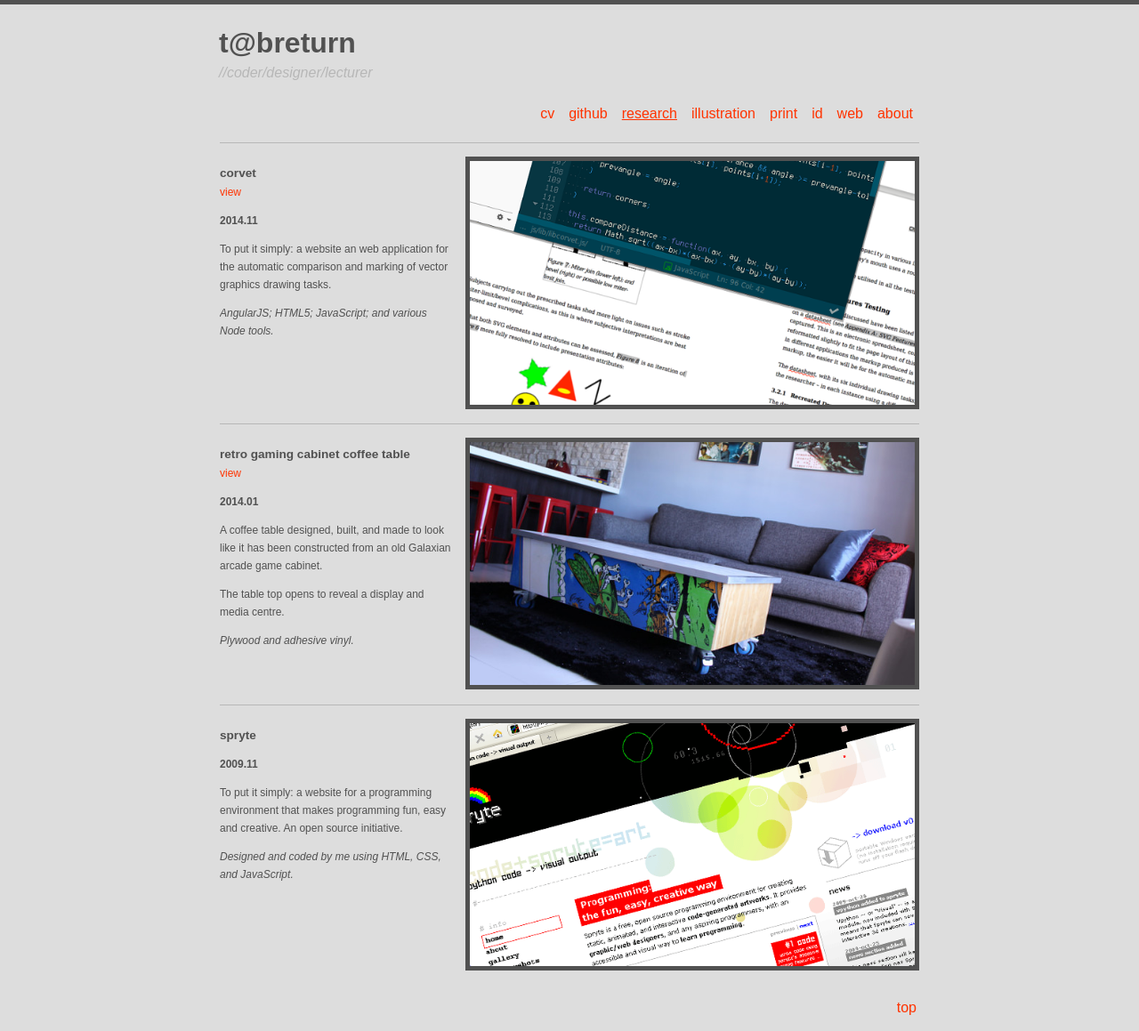
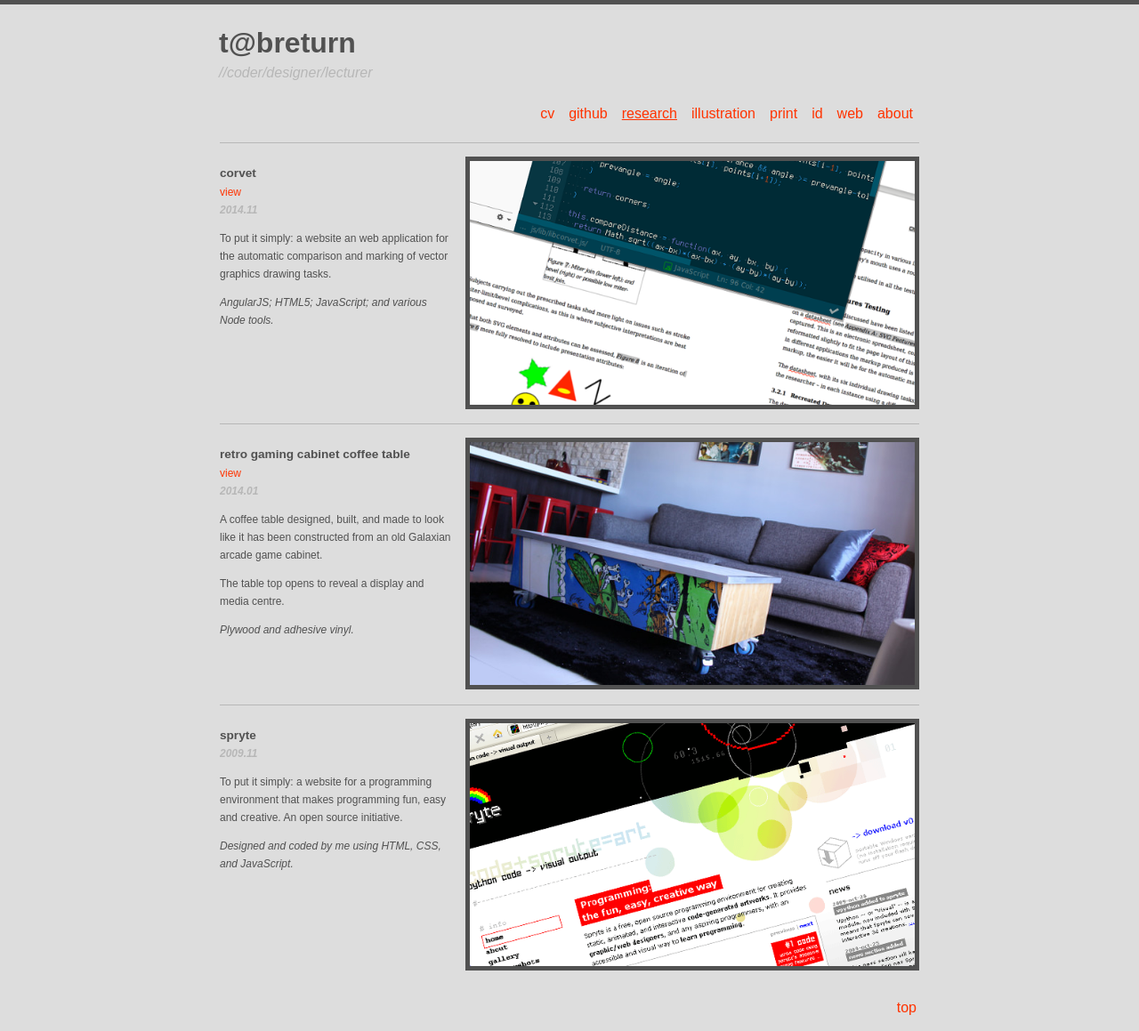
Before and after one commit to tabreturn/tabreturn.portfolio, a Jekyll site: the page built from research.html, in a window 1280 px wide. Shown: the whole page at 89% size. Built offline with Jekyll 4.4.1, drawn with Linux system fonts in a browser that asks for light colours; nearby versions of some CDN libraries; some web fonts are replaced; library files that are not in the unit come from our copies; comment, search, counter and statistics services are not loaded.

Commit message:
- restyle dates

```diff
--- a/_sass/_base.scss
+++ b/_sass/_base.scss
@@ -30,8 +30,9 @@ h2 {
 
 h3 {
   font-size: 0.75em;
+  font-style: italic;
   margin: 0;
-  margin-top: 12px;
+  color: $color-base-dark;
 }
 
 img {
```
